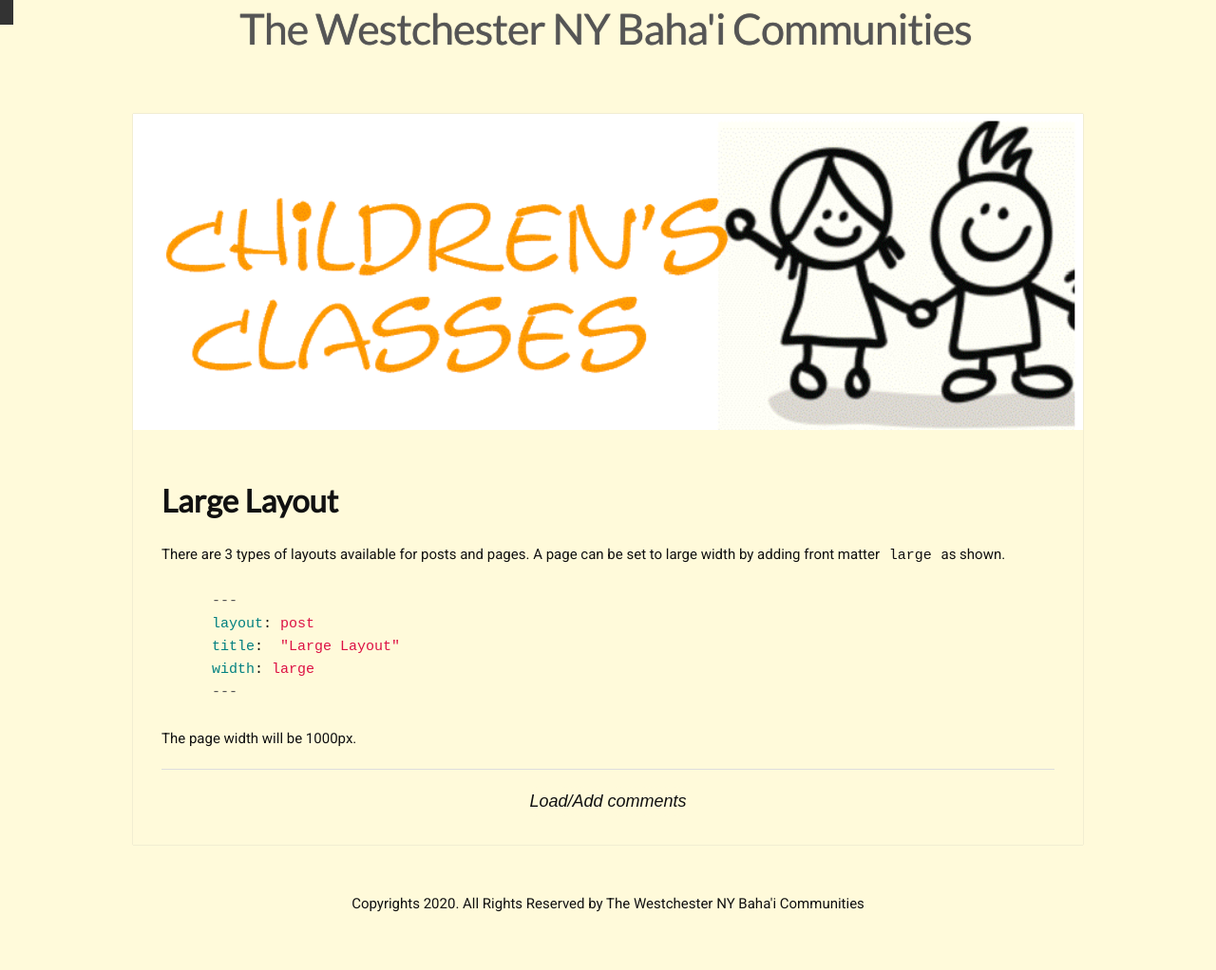
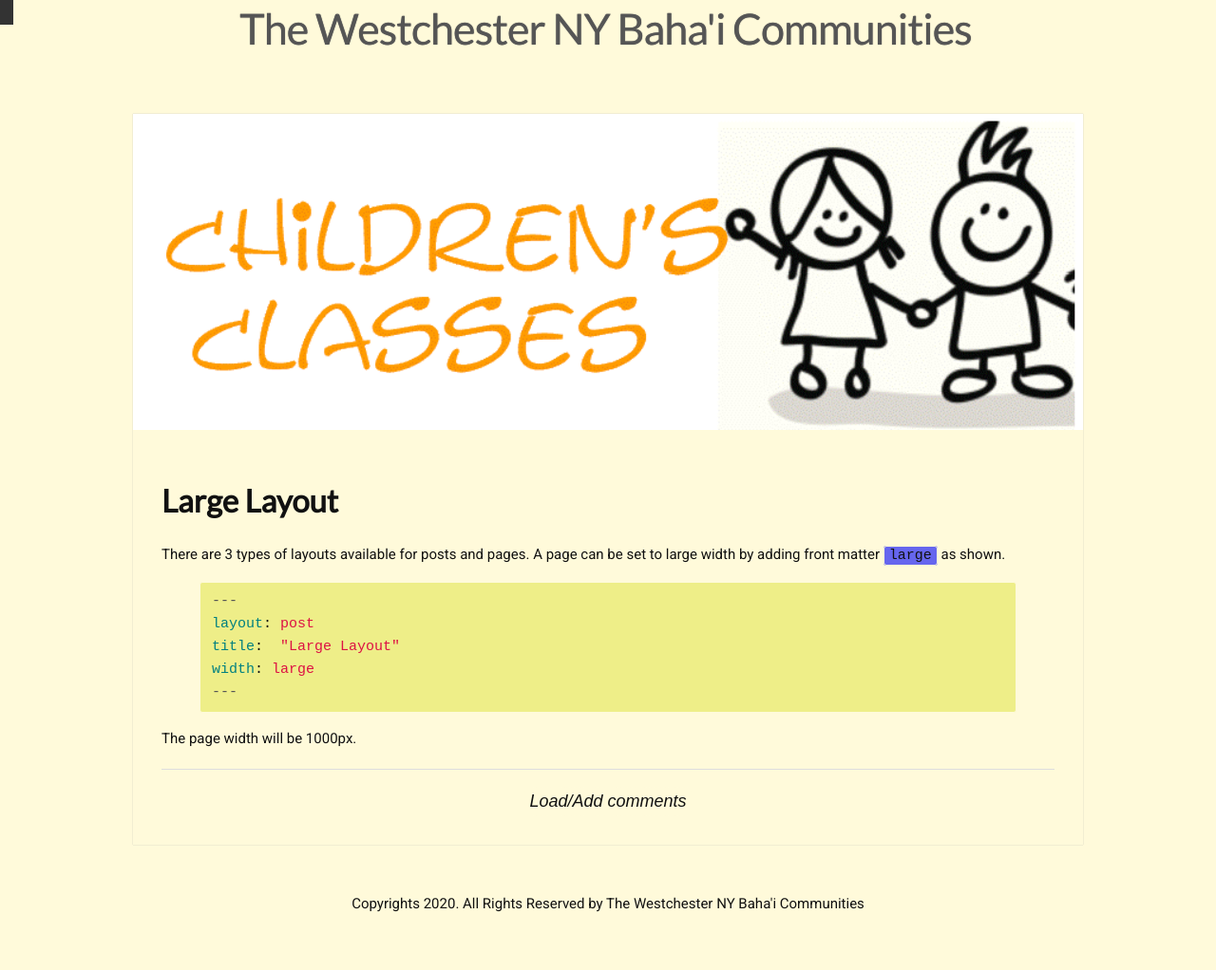
Before and after one commit to westchesterbahai/westchesterbahai.github.io, a Jekyll site: the page built from _study-circle/2016-04-25-layout-large.md, in a window 1280 px wide. Shown: the whole page at 95% size. Built offline with Jekyll 4.4.1, drawn with Linux system fonts in a browser that asks for light colours.

Commit message:
a few formatting fixups

```diff
--- a/_sass/_base.scss
+++ b/_sass/_base.scss
@@ -157,21 +157,25 @@
  */
 pre,
 code {
+    background-color: #66e;
     font-size: 15px;
     border-radius: 3px;
 }
 
 code {
+    background-color: #66e;
     padding: 1px 5px;
     border: 1px solid $brand-color;
 }
 
 pre {
+    background-color: #ee8;
     padding: 8px 12px;
     overflow-x: auto;
     border: 1px solid $brand-color;
 
     > code {
+        background-color: #ee8;
         border: 0;
         padding-right: 0;
         padding-left: 0;
--- a/_sass/_style.scss
+++ b/_sass/_style.scss
@@ -171,6 +171,10 @@
     max-width: 800px;
 
 }
+.page-container a {
+    color: #338;
+    text-decoration: none;
+}
 .page-container img {
     max-width: 100%;
 }
```
